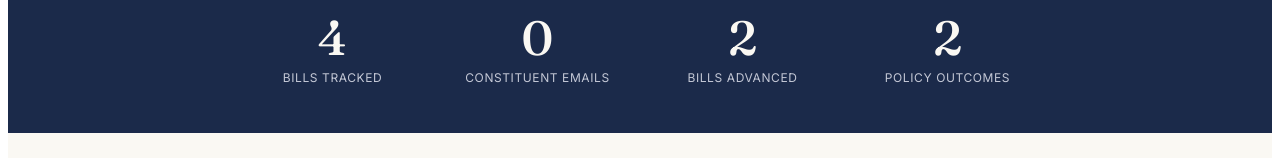
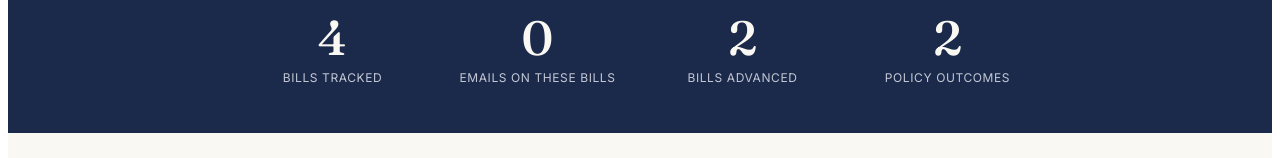
Before and after one commit to AadyaS26/patient-voice-coalition, a React (Vite) app: page /bills-supported in a window 1280 px wide. Shown: the part 458-616 px from the top of the page. Built offline with nearby package versions, Linux system fonts and the light colour scheme; no server answers.

Commit message:
Update BillsSupported.jsx

```diff
--- a/src/pages/BillsSupported.jsx
+++ b/src/pages/BillsSupported.jsx
@@ -248,7 +248,7 @@ export default function BillsSupported() {
         <div style={{ maxWidth: 800, margin: "0 auto", display: "grid", gridTemplateColumns: "repeat(4, 1fr)", gap: 20, textAlign: "center" }}>
           {[
             [totals.bills, "Bills tracked"],
-            [totals.emails.toLocaleString(), "Constituent emails"],
+            [totals.emails.toLocaleString(), "Emails on these bills"],
             [totals.advanced, "Bills advanced"],
             [totals.outcomes, "Policy outcomes"],
           ].map(([value, label]) => (
```
